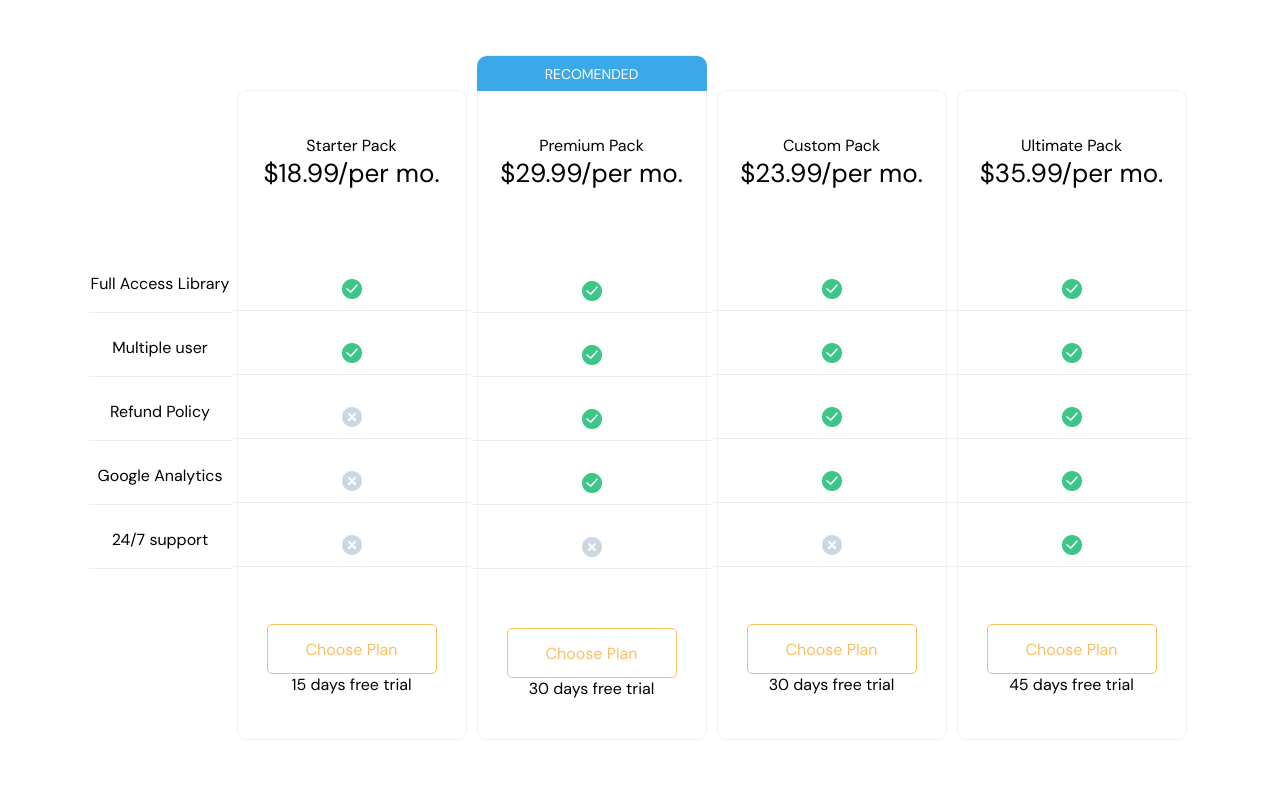
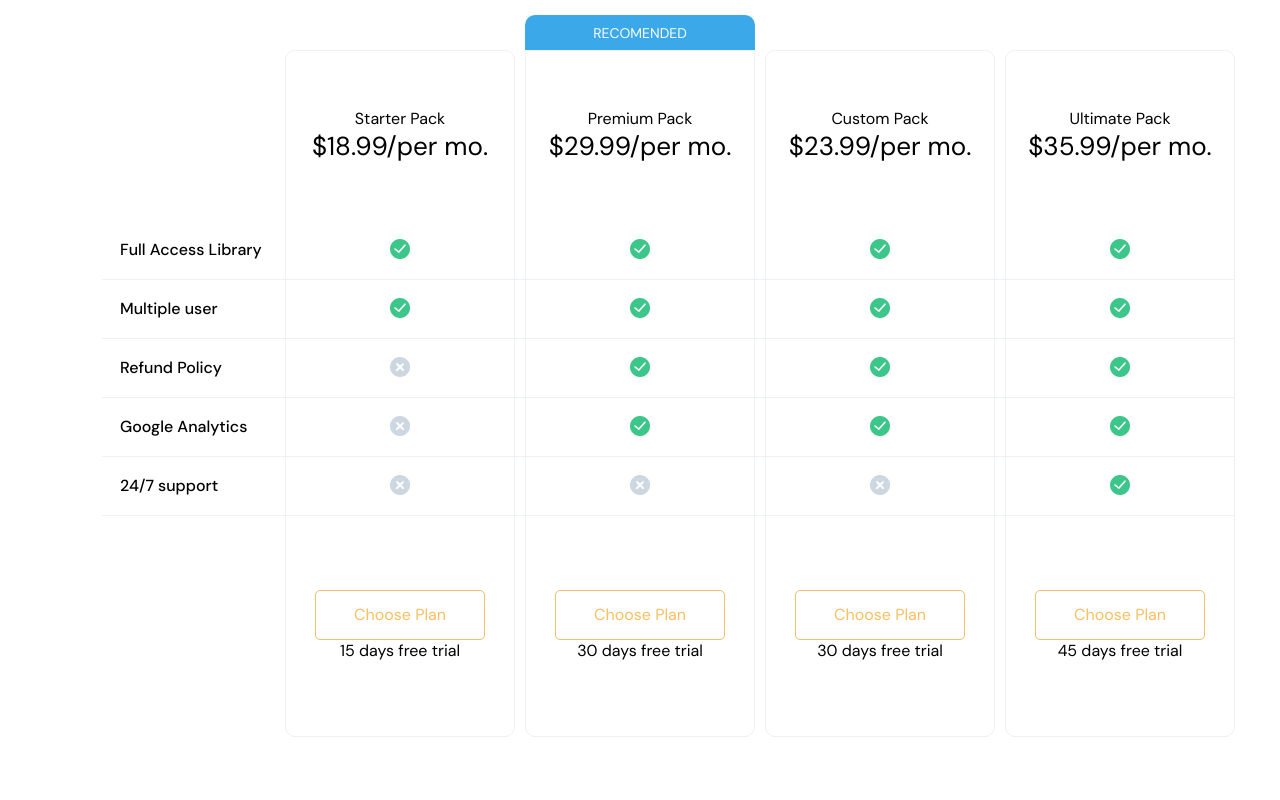
Before and after one commit to Kenneth-Luera/kennethpag.github.io, a plain HTML site: page index.html in a window 1280 px wide. Shown: the part 2320-3120 px from the top of the page. Drawn offline with Linux system fonts and the light colour scheme.

Commit message:
cambios cuadro 23/09

```diff
--- a/index.html
+++ b/index.html
@@ -152,11 +152,15 @@
         </div>
         <div class="cuadroTexto">
           <div class="seccionOfer">
+            <div class="textpacketofer"></div>
+            <div class="ofertaCaja" >
               <p class="beneficios">Full Access Library</p>
-            <p class="beneficios1">Multiple user</p>
+              <p class="beneficios">Multiple user</p>
               <p class="beneficios">Refund Policy</p>
-            <p class="beneficios1">Google Analytics</p>
+              <p class="beneficios">Google Analytics</p>
               <p class="beneficios">24/7 support</p>
+            </div>
+            <div class="plan"></div>
           </div>
           <div class="cuadroPacket">
             <div class="packet">
@@ -165,58 +169,53 @@
                 <p class="tPrecio">$18.99/per mo.</p>
               </div>
               <div class="checks">
-                <img
-                  src="./images/Combined shape 16072.png"
-                  alt=""
-                  class="lista"
-                />
-                <img
-                  src="./images/Combined shape 16072.png"
-                  alt=""
-                  class="lista"
-                />
-                <img src="./images/Vector.png" alt="" class="lista" />
-                <img src="./images/Vector.png" alt="" class="lista" />
-                <img src="./images/Vector.png" alt="" class="lista" />
+                <div class="lista">
+                  <img src="./images/Combined shape 16072.png" alt=""/>
+                </div>
+                <div class="lista">
+                  <img src="./images/Combined shape 16072.png" alt="">
+                </div>
+                <div class="lista">
+                  <img src="./images/Vector.png" alt=""/>
+                </div>
+                <div class="lista">
+                  <img src="./images/Vector.png" alt=""/>
+                </div>
+                <div class="lista">
+                  <img src="./images/Vector.png" alt=""/>
+                </div>
               </div>
               <div class="plan">
                 <button class="botonPrecio">Choose Plan</button>
                 <p>15 days free trial</p>
               </div>
             </div>
-
             <div class="recomended">
               <div class="botonRecomended">
                 <p>RECOMENDED</p>
               </div>
-              <div class="textPacketRecomended">
+              <div class="textPacket">
                 <p class="tPaquetes">Premium Pack</p>
                 <p class="tPrecio">$29.99/per mo.</p>
               </div>
               <div class="checksRecomended">
-                <img
-                  src="./images/Combined shape 16072.png"
-                  alt=""
-                  class="lista"
-                />
-                <img
-                  src="./images/Combined shape 16072.png"
-                  alt=""
-                  class="lista"
-                />
-                <img
-                  src="./images/Combined shape 16072.png"
-                  alt=""
-                  class="lista"
-                />
-                <img
-                  src="./images/Combined shape 16072.png"
-                  alt=""
-                  class="lista"
-                />
-                <img src="./images/Vector.png" alt="" class="lista" />
+                <div class="lista">
+                  <img src="./images/Combined shape 16072.png" alt="">
                 </div>
-              <div class="planRecomended">
+                <div class="lista">
+                  <img src="./images/Combined shape 16072.png" alt="">
+                </div>
+                <div class="lista">
+                  <img src="./images/Combined shape 16072.png" alt="">
+                </div>
+                <div class="lista">
+                  <img src="./images/Combined shape 16072.png" alt="">
+                </div>
+                <div class="lista">
+                  <img src="./images/Vector.png" alt=""/>
+                </div>
+              </div>
+              <div class="plan">
                 <button class="botonPrecio">Choose Plan</button>
                 <p>30 days free trial</p>
               </div>
@@ -227,27 +226,21 @@
                 <p class="tPrecio">$23.99/per mo.</p>
               </div>
               <div class="checks">
-                <img
-                  src="./images/Combined shape 16072.png"
-                  alt=""
-                  class="lista"
-                />
-                <img
-                  src="./images/Combined shape 16072.png"
-                  alt=""
-                  class="lista"
-                />
-                <img
-                  src="./images/Combined shape 16072.png"
-                  alt=""
-                  class="lista"
-                />
-                <img
-                  src="./images/Combined shape 16072.png"
-                  alt=""
-                  class="lista"
-                />
-                <img src="./images/Vector.png" alt="" class="lista" />
+                <div class="lista">
+                  <img src="./images/Combined shape 16072.png"alt="">
+                </div>
+                <div class="lista">
+                  <img src="./images/Combined shape 16072.png"alt="">
+                </div>
+                <div class="lista">
+                  <img src="./images/Combined shape 16072.png"alt="">
+                </div>
+                <div class="lista">
+                  <img src="./images/Combined shape 16072.png"alt="">
+                </div>
+                <div class="lista">
+                  <img src="./images/Vector.png" alt=""/>
+                </div>
               </div>
               <div class="plan">
                 <button class="botonPrecio">Choose Plan</button>
@@ -260,37 +253,34 @@
                 <p class="tPrecio">$35.99/per mo.</p>
               </div>
               <div class="checks">
-                <img
-                  src="./images/Combined shape 16072.png"
-                  alt=""
-                  class="lista"
-                />
-                <img
-                  src="./images/Combined shape 16072.png"
-                  alt=""
-                  class="lista"
-                />
-                <img
-                  src="./images/Combined shape 16072.png"
-                  alt=""
-                  class="lista"
-                />
-                <img
-                  src="./images/Combined shape 16072.png"
-                  alt=""
-                  class="lista"
-                />
-                <img
-                  src="./images/Combined shape 16072.png"
-                  alt=""
-                  class="lista"
-                />
+                <div class="lista">
+                  <img src="./images/Combined shape 16072.png"alt="">
+                </div>
+                <div class="lista">
+                  <img src="./images/Combined shape 16072.png"alt="">
+                </div>
+                <div class="lista">
+                  <img src="./images/Combined shape 16072.png"alt="">
+                </div>
+                <div class="lista">
+                  <img src="./images/Combined shape 16072.png"alt=""/>
+                </div>
+                <div class="lista">
+                  <img src="./images/Combined shape 16072.png"alt="">
+                </div>
               </div>
               <div class="plan">
                 <button class="botonPrecio">Choose Plan</button>
                 <p>45 days free trial</p>
               </div>
             </div>
+          </div>
+          <div class="seccionLine">
+            <div class="Line"></div>
+            <div class="Line"></div>
+            <div class="Line"></div>
+            <div class="Line"></div>
+            <div class="Line"></div>
           </div>
         </div>
       </div>
@@ -451,8 +441,6 @@
       </div>
     </div>
     <div class="final">
-      <div class="footer">
-        <div class="botonesFooter">
       <div class="azul">
         <p>
           Do you have any question? Feel <br />
@@ -461,6 +449,8 @@
         <img src="./images/pattarn.png" alt="" class="flecha" />
         <button>CONTACT US NOW</button>
       </div>
+      <div class="footer">
+        <div class="botonesFooter">
           <img src="./images/logo.png" alt="" />
           <button class="textFooter">Terms of use | Privacy</button>
           <button class="textFooter">Copyright by 2019 YourName, Inc</button>
--- a/style.css
+++ b/style.css
@@ -5,6 +5,11 @@
 }
 button{
     font-family: "DM Sans", sans-serif;
+}
+:root{
+    --height_row_1: 222px;
+    --height_row_2: 168px;
+    --height_row_3: 59px;
 }
 body{
     margin: 0;
@@ -324,7 +329,7 @@ body{
     align-items: center;
     flex-direction: column;
     width: 20px;
-    height: 260px;
+
 }
 .circuloIco{
     display: flex;
@@ -360,7 +365,7 @@ body{
     align-items: center;
     flex-direction: column;
     width: 230px;
-    height: 650px;
+    /* height: 650px; */
     margin: 5px;
     border: 1px solid rgba(237, 240, 244, 1);
     border-radius: 10px;
@@ -372,14 +377,15 @@ body{
 }
 .recomended{
     display: flex;
+    justify-content: space-around;
     align-items: center;
     flex-direction: column;
     width: 230px;
-    height: 685px;
     margin: 5px;
     border: 1px solid rgba(237, 240, 244, 1);
-    border-radius: 10px;
+    border-radius: 0px 0px 10px 10px;
     transition: 0.3s;
+    position: relative;
 }
 .textPacketRecomended{
     display: flex;
@@ -396,19 +402,44 @@ body{
     justify-content: center;
     margin-top: 50px;
     align-items: flex-start;
+    position: relative;
 }
 .seccionOfer{
-    margin-top: 204px;
+    display: flex;
+    justify-content: space-around;
+    align-items: flex-end;
+    flex-direction: column;
+    width: 230px;
+    margin: 5px;
+    transition: 0.3s;
+    border: solid transparent;
+}
+.textpacketofer{
+    display: flex;
+    flex-direction: column;
+    align-items: center;
+    width: 230px;
+    height: var(--height_row_2);
+    justify-content: center;
+}
+.ofertaCaja{
+    display: flex;
+
+    flex-direction: column;
 }
 .beneficios{
+    height: var(--height_row_3);
+    width: 162px;
+    padding: 0px 10px;
     display: flex;
+    flex-direction: column;
     justify-content: center;
-    width: 143px;
-    height: 40px;
-    border-bottom: rgb(242, 237, 237) 1px solid;
+    align-items: flex-start;
+    font-family: DM Sans;
     font-size: 16px;
-    /* margin: 24px; */
-    margin: 24px 0px;
+    font-weight: 500;
+    line-height: 20.83px;
+    text-align: left;
 }
 .botonPrecio:hover{
     background-color: #FABF62;
@@ -416,14 +447,7 @@ body{
     border: none;
     transition: 0.5s;
 }
-.beneficios1{
-    display: flex;
-    justify-content: center;
-    width: 143px;
-    height: 40px;
-    border-bottom: rgb(242, 237, 237) 1px solid;
-    font-size: 16px;
-}
+
 .botonPrecio{
     width: 170px;
     height: 50px;
@@ -439,27 +463,44 @@ body{
     display: flex;
     flex-direction: column;
     align-items: center;
+    width: 230px;
+    height: var(--height_row_2);
+    justify-content: center;
 }
 .lista{
-    padding-left: 110px;
-    padding-right: 110px;
-    padding-bottom: 11px;
-    padding-top: 32px;
-    border-bottom: rgb(242, 237, 237) 1px solid;
+    height: var(--height_row_3);
+    width: 230px;
+    padding: 0px 10px;
+    display: flex;
+    flex-direction: column;
+    justify-content: center;
+    align-items: center;
 }
 .plan{
     display: flex;
     flex-direction: column;
     align-items: center;
+    width: 230px;
+    height: var(--height_row_1);
+    justify-content: center;
 }
-
-
+.Line{
+    border-bottom:  rgba(237, 240, 244, 1) solid 1px;
+    width: 1133px;
+    height: 59px;
+}
+.seccionLine{
+    display: flex;
+    flex-direction: column;
+    position: absolute;
+    top: 176px;
+    right: 50%;
+    transform: translateX(52.5%);
+}
 
 .cuadroPacket{
     display: flex;
     align-items: flex-end;
-    height: 700px;
-
 }
 .checksRecomended{
     display: flex;
@@ -467,8 +508,7 @@ body{
     align-items: center;
     flex-direction: column;
     width: 20px;
-    height: 260px;
-    margin-top: 89px;
+
 }
 .botonRecomended{
     display: flex;
@@ -481,6 +521,8 @@ body{
     transition: 0.3s;
     font-size: 14px;
     align-items: center;
+    position: absolute;
+    top: -36px;
 }
 .tPaquetes{
     font-size: 16px;
@@ -712,8 +754,9 @@ body{
     border-radius: 10px;
     align-items: center;
     position: absolute;
-    top: -263px;
-    left: -102px;;
+    top: -2px;
+    left: 50%;
+    transform: translateX(-50%);
 }
 .azul p{
     font-size: 36px;
@@ -737,13 +780,16 @@ body{
     margin-left: 44.59px;
 
 }
+.final{
+    padding-top: 90px;
+    position: relative;
+}
 .footer{
     display: flex;
     justify-content: center;
     align-items: center;
     height: 460px;
     background-color: rgba(249, 250, 252, 1);
-    margin-top: 90px;
 }
 .botonesFooter{
     display: flex;
```
Lines whose indentation alone changed are shown as unchanged.
